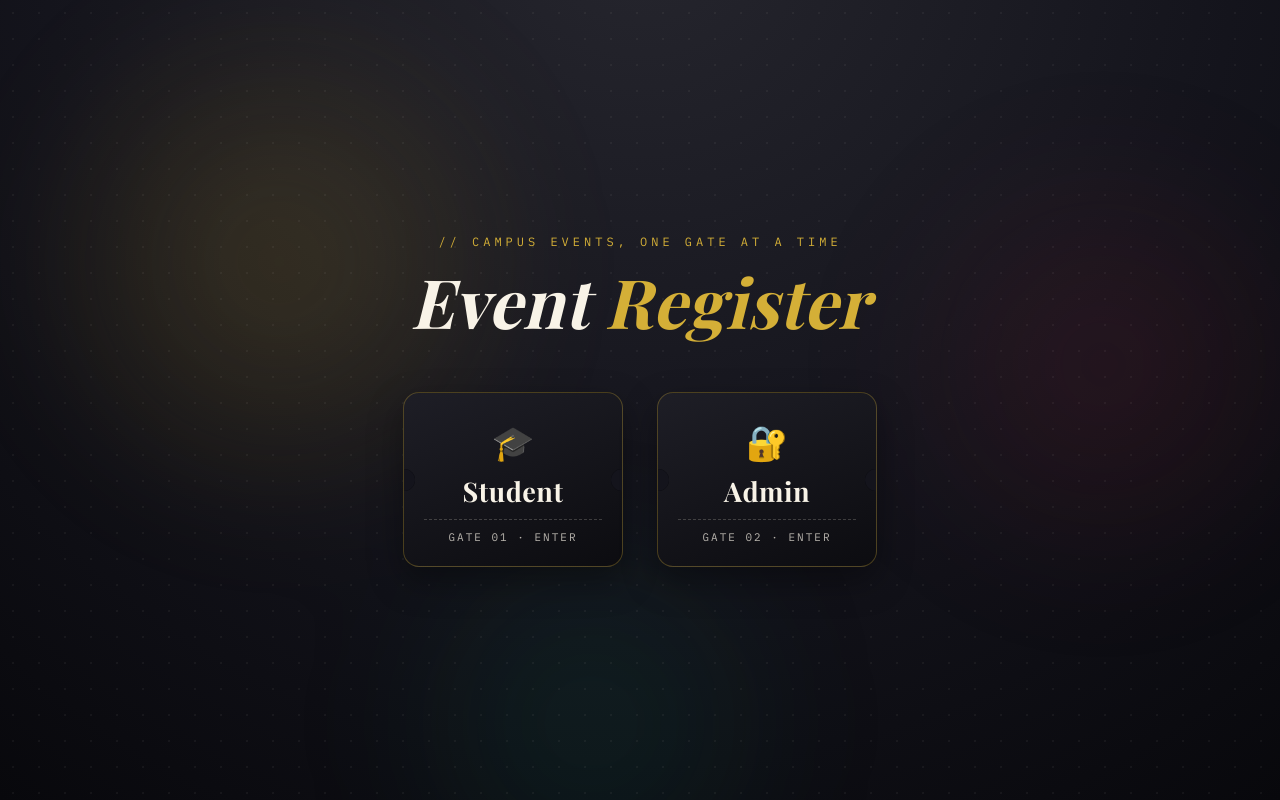
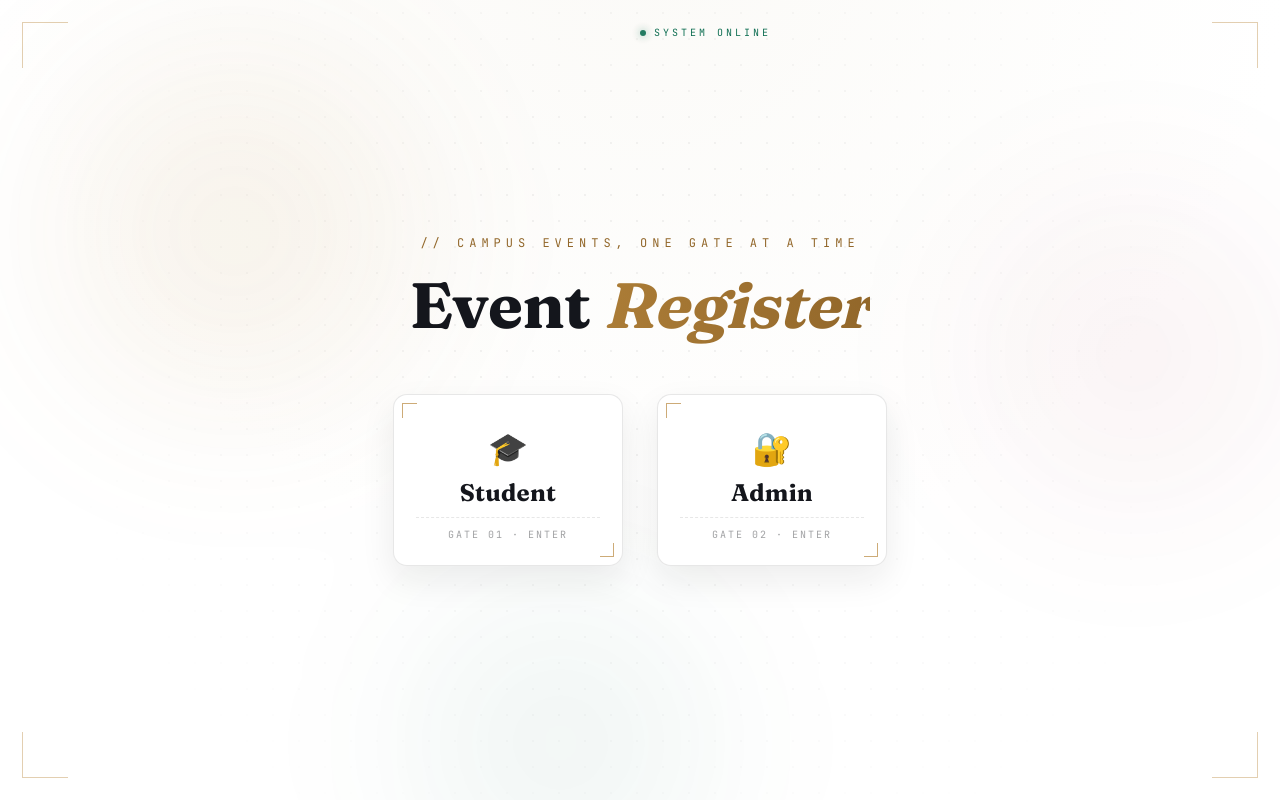
Before and after one commit to manoj614-dev/EVENT-, a website: page index.html in a window 1280 px wide. Drawn offline with nearby package versions, Linux system fonts and the light colour scheme; no server answers.

Commit message:
Update index.html

```diff
--- a/index.html
+++ b/index.html
@@ -4,22 +4,26 @@
 <meta http-equiv="Content-Type" content="text/html; charset=UTF-8">
 <title>Event Register</title>
 <link rel="preconnect" href="https://fonts.googleapis.com">
-<link href="https://fonts.googleapis.com/css2?family=Playfair+Display:wght@600;700&family=Work+Sans:wght@400;500;600&family=IBM+Plex+Mono:wght@400;500&display=swap" rel="stylesheet">
+<link href="https://fonts.googleapis.com/css2?family=Fraunces:opsz,wght@9..144,600;9..144,700&family=Inter:wght@400;500;600;700&family=JetBrains+Mono:wght@400;500;600&display=swap" rel="stylesheet">
 <style>
   :root {
-    --ink: #14141C;
-    --ink-deep: #08080C;
-    --paper: #F8F3E7;
-    --gold: #D4AF37;
-    --gold-light: #E9CE6E;
+    --bg: #FFFFFF;
+    --bg-soft: #F6F5F2;
+    --surface: rgba(255,255,255,0.7);
+    --surface-strong: #FFFFFF;
+    --ink: #14161C;
+    --ink-70: rgba(20,22,28,0.68);
+    --ink-40: rgba(20,22,28,0.4);
+    --gold: #B8873D;
+    --gold-deep: #92672A;
+    --gold-soft: rgba(184,135,61,0.14);
     --ruby: #A6283C;
-    --emerald: #127864;
-    --ink-70: rgba(248,243,231,0.72);
-    --ink-40: rgba(248,243,231,0.4);
+    --emerald: #0E6E52;
+    --line: rgba(20,22,28,0.1);
 
-    --font-display: 'Playfair Display', serif;
-    --font-body: 'Work Sans', sans-serif;
-    --font-mono: 'IBM Plex Mono', monospace;
+    --font-display: 'Fraunces', serif;
+    --font-body: 'Inter', sans-serif;
+    --font-mono: 'JetBrains Mono', monospace;
   }
 
   * { box-sizing: border-box; }
@@ -28,6 +32,7 @@
     font-family: var(--font-body);
     margin: 0;
     overflow: hidden;
+    background: var(--bg);
   }
 
   .home-page {
@@ -38,50 +43,47 @@
     flex-direction: column;
     align-items: center;
     justify-content: center;
-    background:
-      radial-gradient(circle at 50% -10%, #26262E 0%, var(--ink) 55%, var(--ink-deep) 100%);
-    background-size: cover;
-    color: var(--paper);
+    background: radial-gradient(circle at 50% -10%, #FBFAF7 0%, var(--bg) 60%);
+    color: var(--ink);
     text-align: center;
     overflow: hidden;
   }
 
-  /* slow-drifting aurora blobs for a premium, alive background */
+  /* soft pastel aura blobs for premium depth */
   .aurora {
     position: absolute;
     inset: -10%;
     z-index: 0;
     pointer-events: none;
-    filter: blur(60px);
+    filter: blur(70px);
     opacity: 0.55;
   }
 
   .aurora span {
     position: absolute;
     border-radius: 50%;
-    mix-blend-mode: screen;
     animation: auroraDrift 26s ease-in-out infinite;
   }
 
   .aurora span:nth-child(1) {
-    width: 42vw; height: 42vw;
-    left: 8%; top: 10%;
-    background: radial-gradient(circle, rgba(212,175,55,0.35), transparent 70%);
+    width: 40vw; height: 40vw;
+    left: 6%; top: 8%;
+    background: radial-gradient(circle, rgba(184,135,61,0.22), transparent 70%);
     animation-duration: 24s;
   }
 
   .aurora span:nth-child(2) {
     width: 36vw; height: 36vw;
-    right: 6%; top: 25%;
-    background: radial-gradient(circle, rgba(166,40,60,0.28), transparent 70%);
+    right: 4%; top: 24%;
+    background: radial-gradient(circle, rgba(166,40,60,0.12), transparent 70%);
     animation-duration: 30s;
     animation-delay: -6s;
   }
 
   .aurora span:nth-child(3) {
     width: 38vw; height: 38vw;
-    left: 32%; bottom: -8%;
-    background: radial-gradient(circle, rgba(18,120,100,0.3), transparent 70%);
+    left: 30%; bottom: -10%;
+    background: radial-gradient(circle, rgba(14,110,82,0.14), transparent 70%);
     animation-duration: 34s;
     animation-delay: -14s;
   }
@@ -92,44 +94,100 @@
     66%      { transform: translate(-5%, 4%) scale(0.95); }
   }
 
-  /* subtle dot-grid texture like a bulletin board */
+  /* fine dot-grid texture */
   .home-page::before {
     content: "";
     position: absolute;
     inset: 0;
-    background-image: radial-gradient(rgba(248,243,231,0.05) 1.5px, transparent 1.5px);
+    background-image: radial-gradient(rgba(20,22,28,0.05) 1.3px, transparent 1.3px);
     background-size: 26px 26px;
+    mask-image: radial-gradient(circle at 50% 40%, #000 20%, transparent 75%);
     pointer-events: none;
     z-index: 1;
+  }
+
+  .hud-corner {
+    position: absolute;
+    width: 46px;
+    height: 46px;
+    border: 1.5px solid rgba(184,135,61,0.5);
+    z-index: 2;
+    opacity: 0.8;
+  }
+  .hud-corner.tl { top: 22px; left: 22px; border-right: none; border-bottom: none; }
+  .hud-corner.tr { top: 22px; right: 22px; border-left: none; border-bottom: none; }
+  .hud-corner.bl { bottom: 22px; left: 22px; border-right: none; border-top: none; }
+  .hud-corner.br { bottom: 22px; right: 22px; border-left: none; border-top: none; }
+
+  .status-line {
+    position: absolute;
+    top: 26px;
+    left: 50%;
+    transform: translateX(-50%);
+    font-family: var(--font-mono);
+    font-size: 10px;
+    letter-spacing: 3px;
+    color: var(--emerald);
+    text-transform: uppercase;
+    z-index: 2;
+    display: flex;
+    align-items: center;
+    gap: 8px;
+    opacity: 0;
+    animation: fadeSlideUp .6s ease forwards;
+  }
+
+  .status-dot {
+    width: 6px;
+    height: 6px;
+    border-radius: 50%;
+    background: var(--emerald);
+    box-shadow: 0 0 8px rgba(14,110,82,0.6);
+    animation: statusBlink 1.6s ease-in-out infinite;
+  }
+
+  @keyframes statusBlink {
+    0%, 100% { opacity: 1; }
+    50%      { opacity: 0.3; }
   }
 
   .eyebrow {
     font-family: var(--font-mono);
     font-size: 12px;
-    letter-spacing: 4px;
-    color: var(--gold);
+    letter-spacing: 5px;
+    color: var(--gold-deep);
     text-transform: uppercase;
     z-index: 2;
     position: relative;
     opacity: 0;
-    animation: fadeSlideUp .6s ease .05s forwards;
+    animation: fadeSlideUp .6s ease .1s forwards;
   }
 
   .home-page h1 {
     font-family: var(--font-display);
     font-weight: 700;
-    font-size: 68px;
-    letter-spacing: 0.5px;
-    font-style: italic;
-    margin: 6px 0 46px;
+    font-size: 64px;
+    letter-spacing: -0.5px;
+    margin: 14px 0 50px;
     z-index: 2;
     position: relative;
     opacity: 0;
-    animation: fadeSlideUp .7s ease .15s forwards;
+    animation: fadeSlideUp .7s ease .2s forwards;
   }
 
   .home-page h1 span {
-    color: var(--gold);
+    font-style: italic;
+    background: linear-gradient(90deg, var(--gold-deep), var(--gold), var(--gold-deep));
+    background-size: 300% 100%;
+    -webkit-background-clip: text;
+    background-clip: text;
+    color: transparent;
+    animation: holoShift 6s linear infinite;
+  }
+
+  @keyframes holoShift {
+    from { background-position: 0% 0; }
+    to   { background-position: 300% 0; }
   }
 
   .home-choices {
@@ -141,21 +199,21 @@
     position: relative;
   }
 
-  /* ===== Ticket-shaped choice buttons ===== */
+  /* ===== Premium glass gate buttons ===== */
   .ticket-btn {
     position: relative;
-    width: 220px;
-    padding: 30px 20px 22px;
-    border-radius: 16px;
-    background: linear-gradient(160deg, #1E1E26, #0C0C10);
-    border: 1px solid rgba(212,175,55,0.3);
-    color: var(--paper);
+    width: 230px;
+    padding: 34px 22px 24px;
+    border-radius: 14px;
+    background: var(--surface-strong);
+    border: 1px solid var(--line);
+    color: var(--ink);
     text-decoration: none;
     display: flex;
     flex-direction: column;
     align-items: center;
     gap: 10px;
-    box-shadow: 0 14px 34px rgba(0,0,0,0.35);
+    box-shadow: 0 14px 34px rgba(20,22,28,0.08), 0 2px 6px rgba(20,22,28,0.04);
     opacity: 0;
     animation: scaleIn .55s cubic-bezier(.2,.8,.3,1.2) forwards, breatheGlow 4s ease-in-out infinite;
     animation-fill-mode: forwards, none;
@@ -168,19 +226,14 @@
   .ticket-btn:nth-child(2) { animation-delay: .5s, 1.5s; }
 
   @keyframes breatheGlow {
-    0%, 100% { box-shadow: 0 14px 34px rgba(0,0,0,0.35), 0 0 0 0 rgba(212,175,55,0); }
-    50%      { box-shadow: 0 14px 34px rgba(0,0,0,0.35), 0 0 24px 2px rgba(212,175,55,0.18); }
-  }
-
-  /* rotating gradient ring revealed on hover */
-  .ticket-btn::after {
-    content: none;
+    0%, 100% { box-shadow: 0 14px 34px rgba(20,22,28,0.08), 0 0 0 0 rgba(184,135,61,0); }
+    50%      { box-shadow: 0 14px 34px rgba(20,22,28,0.08), 0 0 26px 2px rgba(184,135,61,0.16); }
   }
 
   .ticket-btn .ring {
     position: absolute;
     inset: -2px;
-    border-radius: 18px;
+    border-radius: 16px;
     padding: 2px;
     background: conic-gradient(from 0deg, var(--gold), transparent 30%, transparent 70%, var(--gold));
     -webkit-mask: linear-gradient(#fff 0 0) content-box, linear-gradient(#fff 0 0);
@@ -192,61 +245,40 @@
     z-index: -1;
   }
 
-  .ticket-btn:hover .ring {
-    opacity: 1;
-  }
+  .ticket-btn:hover .ring { opacity: 1; }
 
   @keyframes spinRing {
     to { transform: rotate(360deg); }
   }
 
-  /* shine sweep on hover */
   .ticket-btn .shine {
     position: absolute;
     top: 0;
     left: -60%;
     width: 40%;
     height: 100%;
-    background: linear-gradient(120deg, transparent, rgba(255,255,255,0.18), transparent);
+    background: linear-gradient(120deg, transparent, rgba(184,135,61,0.12), transparent);
     transform: skewX(-20deg);
     transition: left .6s ease;
     pointer-events: none;
   }
 
-  .ticket-btn:hover .shine {
-    left: 130%;
-  }
+  .ticket-btn:hover .shine { left: 130%; }
 
-  .ticket-btn::before {
-    content: "";
-    position: absolute;
-    width: 22px;
-    height: 22px;
-    border-radius: 50%;
-    background: var(--ink-deep);
-    top: 50%;
-    left: -11px;
-    transform: translateY(-50%);
-    box-shadow: inset 0 0 0 9999px var(--ink);
-    z-index: 2;
-  }
-
+  .ticket-btn::before,
   .ticket-btn .notch-right {
     content: "";
     position: absolute;
-    width: 22px;
-    height: 22px;
-    border-radius: 50%;
-    background: var(--ink-deep);
-    top: 50%;
-    right: -11px;
-    transform: translateY(-50%);
-    box-shadow: inset 0 0 0 9999px var(--ink);
+    width: 14px;
+    height: 14px;
+    border: 1.5px solid rgba(184,135,61,0.7);
     z-index: 2;
   }
+  .ticket-btn::before { top: 8px; left: 8px; border-right: none; border-bottom: none; }
+  .ticket-btn .notch-right { bottom: 8px; right: 8px; border-left: none; border-top: none; }
 
   .ticket-btn .icon {
-    font-size: 34px;
+    font-size: 32px;
     transition: transform .3s ease;
   }
 
@@ -257,16 +289,16 @@
   .ticket-btn .label {
     font-family: var(--font-display);
     font-weight: 700;
-    font-size: 27px;
-    letter-spacing: 0.5px;
+    font-size: 24px;
+    letter-spacing: 0.2px;
   }
 
   .ticket-btn .sub {
     font-family: var(--font-mono);
-    font-size: 11px;
+    font-size: 10px;
     letter-spacing: 2px;
-    color: var(--ink-70);
-    border-top: 1px dashed rgba(248,243,231,0.2);
+    color: var(--ink-40);
+    border-top: 1px dashed var(--line);
     padding-top: 10px;
     width: 100%;
     text-align: center;
@@ -275,18 +307,19 @@
   .ticket-btn:hover {
     transform: translateY(-6px) scale(1.03);
     border-color: var(--gold);
-    box-shadow: 0 20px 40px rgba(0,0,0,0.45), 0 0 0 3px rgba(212,175,55,0.18);
+    box-shadow: 0 20px 40px rgba(20,22,28,0.12), 0 0 0 3px rgba(184,135,61,0.14);
     animation-play-state: paused, paused;
   }
 
   .ticket-btn:nth-child(2):hover {
     border-color: var(--ruby);
-    box-shadow: 0 20px 40px rgba(0,0,0,0.45), 0 0 0 3px rgba(166,40,60,0.25);
+    box-shadow: 0 20px 40px rgba(20,22,28,0.12), 0 0 0 3px rgba(166,40,60,0.14);
   }
 
   /* ===== Zoom-into-gate transition ===== */
   .home-page.zooming .eyebrow,
   .home-page.zooming h1,
+  .home-page.zooming .status-line,
   .home-page.zooming #floatingLayer {
     opacity: 0 !important;
     transition: opacity .3s ease;
@@ -303,6 +336,7 @@
     border-radius: 50%;
     box-shadow: none;
     z-index: 50;
+    background: var(--gold-soft);
     transition: transform .6s cubic-bezier(.6,0,.4,1), border-radius .6s ease;
   }
 
@@ -326,7 +360,7 @@
     to   { opacity: 1; transform: scale(1) translateY(0); }
   }
 
-  /* ===== Floating background event cards — rising bokeh effect ===== */
+  /* ===== Floating background event cards ===== */
   #floatingLayer {
     position: absolute;
     top: 0;
@@ -344,13 +378,13 @@
     display: flex;
     align-items: center;
     gap: 10px;
-    background: rgba(248,243,231,0.94);
+    background: rgba(255,255,255,0.92);
     color: var(--ink);
     border-radius: 9px;
     padding: 8px 14px 8px 10px;
     white-space: nowrap;
-    box-shadow: 0 10px 26px rgba(0,0,0,0.3);
-    border: 1px solid rgba(212,175,55,0.35);
+    box-shadow: 0 10px 26px rgba(20,22,28,0.1);
+    border: 1px solid rgba(184,135,61,0.3);
     opacity: 0;
     animation-name: riseFade;
     animation-timing-function: ease-in-out;
@@ -363,7 +397,7 @@
     position: absolute;
     inset: -14px;
     border-radius: 50%;
-    background: radial-gradient(circle, rgba(212,175,55,0.35), transparent 70%);
+    background: radial-gradient(circle, rgba(184,135,61,0.25), transparent 70%);
     z-index: -1;
     animation: glowPulseSoft 3.4s ease-in-out infinite;
   }
@@ -375,7 +409,6 @@
 
   .float-box .float-icon {
     font-size: 20px;
-    filter: grayscale(15%);
   }
 
   .float-box .float-info {
@@ -387,12 +420,13 @@
     font-family: var(--font-body);
     font-weight: 600;
     font-size: 13px;
+    color: var(--ink);
   }
 
   .float-box .float-meta {
     font-family: var(--font-mono);
     font-size: 10px;
-    color: #7A7568;
+    color: var(--ink-40);
   }
 
   @keyframes riseFade {
@@ -406,11 +440,12 @@
   }
 
   @media (prefers-reduced-motion: reduce) {
-    .eyebrow, .home-page h1, .ticket-btn { animation: none; opacity: 1; }
+    .eyebrow, .home-page h1, .ticket-btn, .status-line { animation: none; opacity: 1; }
     .ticket-btn { animation: none !important; }
     .aurora span { animation: none; }
     .float-box { animation: none; display: none; }
     .float-box::before { animation: none; }
+    .home-page h1 span { animation: none; background: none; -webkit-text-fill-color: var(--gold-deep); color: var(--gold-deep); }
   }
 </style>
 </head>
@@ -419,6 +454,13 @@
 <div class="home-page">
   <div class="aurora"><span></span><span></span><span></span></div>
   <div id="floatingLayer"></div>
+
+  <div class="hud-corner tl"></div>
+  <div class="hud-corner tr"></div>
+  <div class="hud-corner bl"></div>
+  <div class="hud-corner br"></div>
+
+  <div class="status-line"><span class="status-dot"></span>SYSTEM ONLINE</div>
 
   <div class="eyebrow">// campus events, one gate at a time</div>
   <h1>Event <span>Register</span></h1>
@@ -457,7 +499,6 @@ function zoomIntoGate(e, url) {
 
   setTimeout(() => {
     window.open(url, '_blank');
-    // reset so the home page is ready next time this tab is used
     document.querySelector('.home-page').classList.remove('zooming');
     btn.classList.remove('zoom-active');
     isZooming = false;
@@ -472,12 +513,10 @@ fetch("/events")
   .then(res => res.json())
   .then(events => {
     if (!events || events.length === 0) {
-      // No events -> no floating boxes at all
       return;
     }
 
     const layer = document.getElementById("floatingLayer");
-    // A few rising instances per event so the background stays populated
     const totalBoxes = Math.min(events.length * 2, 14);
 
     for (let i = 0; i < totalBoxes; i++) {
@@ -486,15 +525,15 @@ fetch("/events")
       box.className = "float-box";
 
       const icon = EVENT_ICONS[i % EVENT_ICONS.length];
-      const left = 4 + Math.random() * 88;      // horizontal position, %
-      const depth = Math.random();              // 0 = far/small/blurred, 1 = near/large/sharp
-      const scale = 0.65 + depth * 0.55;         // 0.65 - 1.2
-      const blur = (1 - depth) * 2.2;            // 0 - 2.2px
-      const opacity = 0.55 + depth * 0.4;        // 0.55 - 0.95
-      const duration = 22 + Math.random() * 16;  // slow, 22-38s
+      const left = 4 + Math.random() * 88;
+      const depth = Math.random();
+      const scale = 0.65 + depth * 0.55;
+      const blur = (1 - depth) * 2.2;
+      const opacity = 0.55 + depth * 0.4;
+      const duration = 22 + Math.random() * 16;
       const delay = -(Math.random() * duration);
-      const wobble = 24 + Math.random() * 46;    // horizontal S-curve amplitude, px
-      const rotate = 2 + Math.random() * 5;      // gentle tilt, deg
+      const wobble = 24 + Math.random() * 46;
+      const rotate = 2 + Math.random() * 5;
 
       box.style.left = left + "%";
       box.style.setProperty('--s', scale.toFixed(2));
@@ -517,9 +556,7 @@ fetch("/events")
       layer.appendChild(box);
     }
   })
-  .catch(() => {
-    // backend not reachable / no events -> just show the plain background
-  });
+  .catch(() => {});
 </script>
 
 </body>
```
